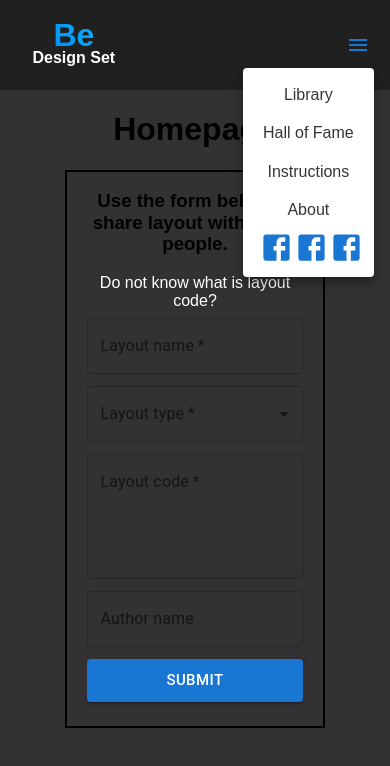
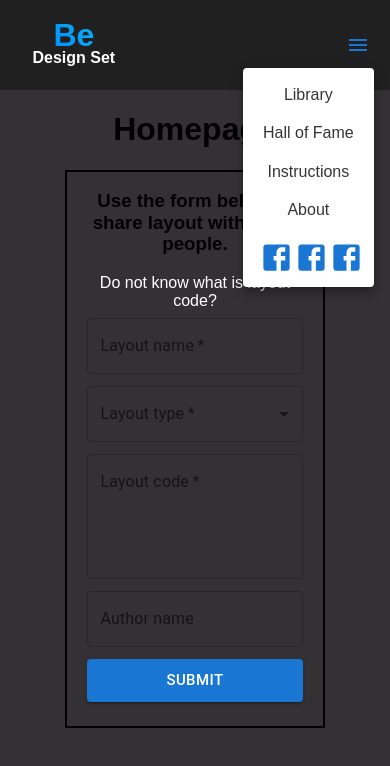
Before and after one commit to WilczekCK/bethemedesignset_react_express, a React (Create React App) app in the folder frontend/: page / in a window 390 px wide. Both pictures are taken after a click on the button 357 px from the left and 45 px from the top of the page. Shown: the top 766 px of the page. Built offline with nearby package versions, Linux system fonts and the light colour scheme; a web font is replaced by a local one.

Commit message:
social margin top on mobile

```diff
--- a/frontend/src/components/Header/MenuHamburger.js
+++ b/frontend/src/components/Header/MenuHamburger.js
@@ -68,7 +68,7 @@ function Render(){
                 <ItemMobile>About</ItemMobile>
             </Link>
 
-            <MenuSocial/>
+            <MenuSocial type="hamburger"/>
         </Menu>
     </Grid2>
     );
--- a/frontend/src/components/Header/MenuSocial.js
+++ b/frontend/src/components/Header/MenuSocial.js
@@ -1,9 +1,9 @@
 import Grid2 from '@mui/material/Unstable_Grid2'; // Grid version 2
 import FacebookIcon from '@mui/icons-material/Facebook';
 
-function Render(){
+function Render(props){
     return (
-        <Grid2 container md={2} mdOffset={1} xsOffset={.5} justifyContent="center" alignContent="center">
+        <Grid2 container sx={{marginTop: props.type === 'hamburger' ? '10px' : '0px'}} md={2} mdOffset={1} xsOffset={.5} justifyContent="center" alignContent="center">
             <Grid2 md={4}>
                 <FacebookIcon fontSize="large" color="primary"/>
             </Grid2>
```
